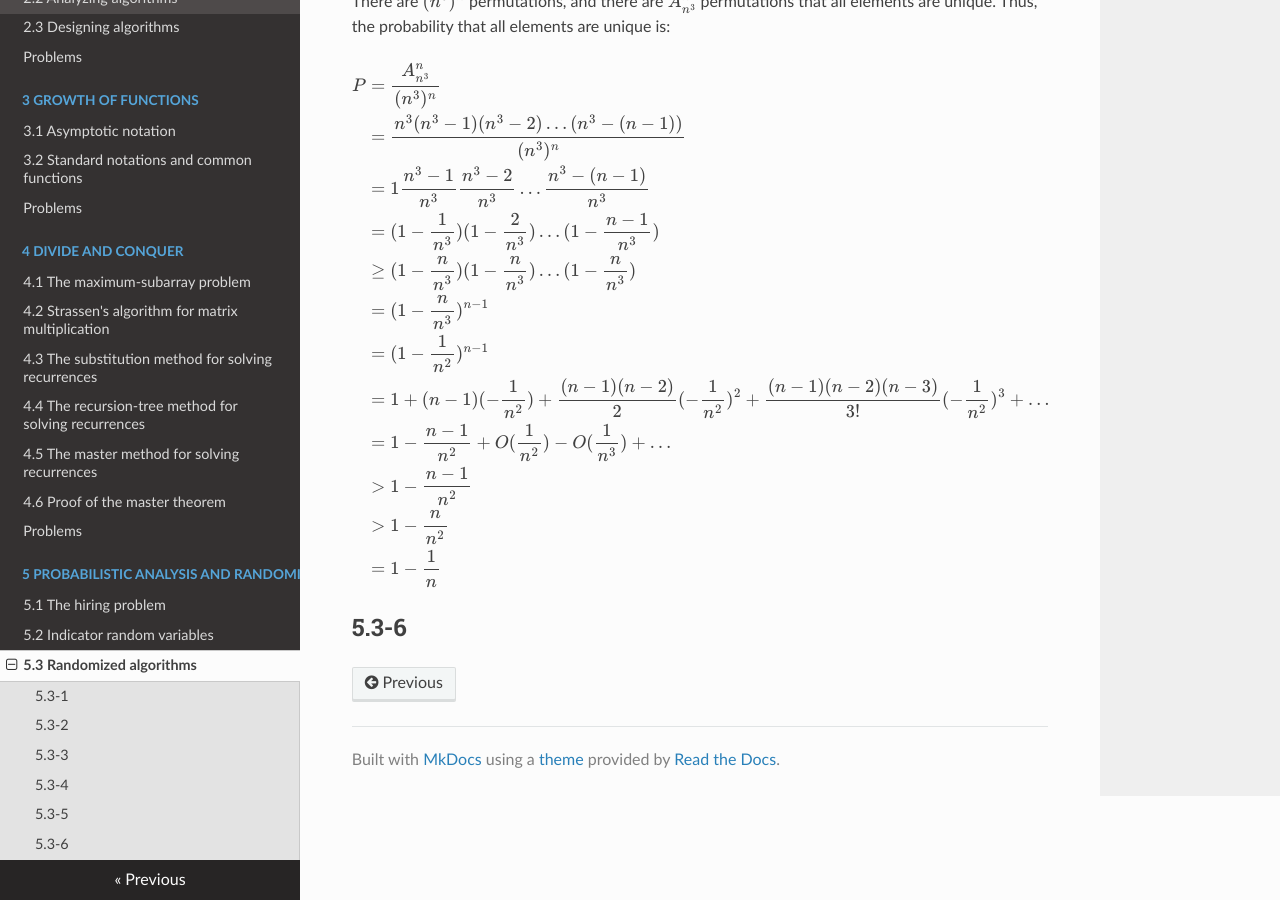
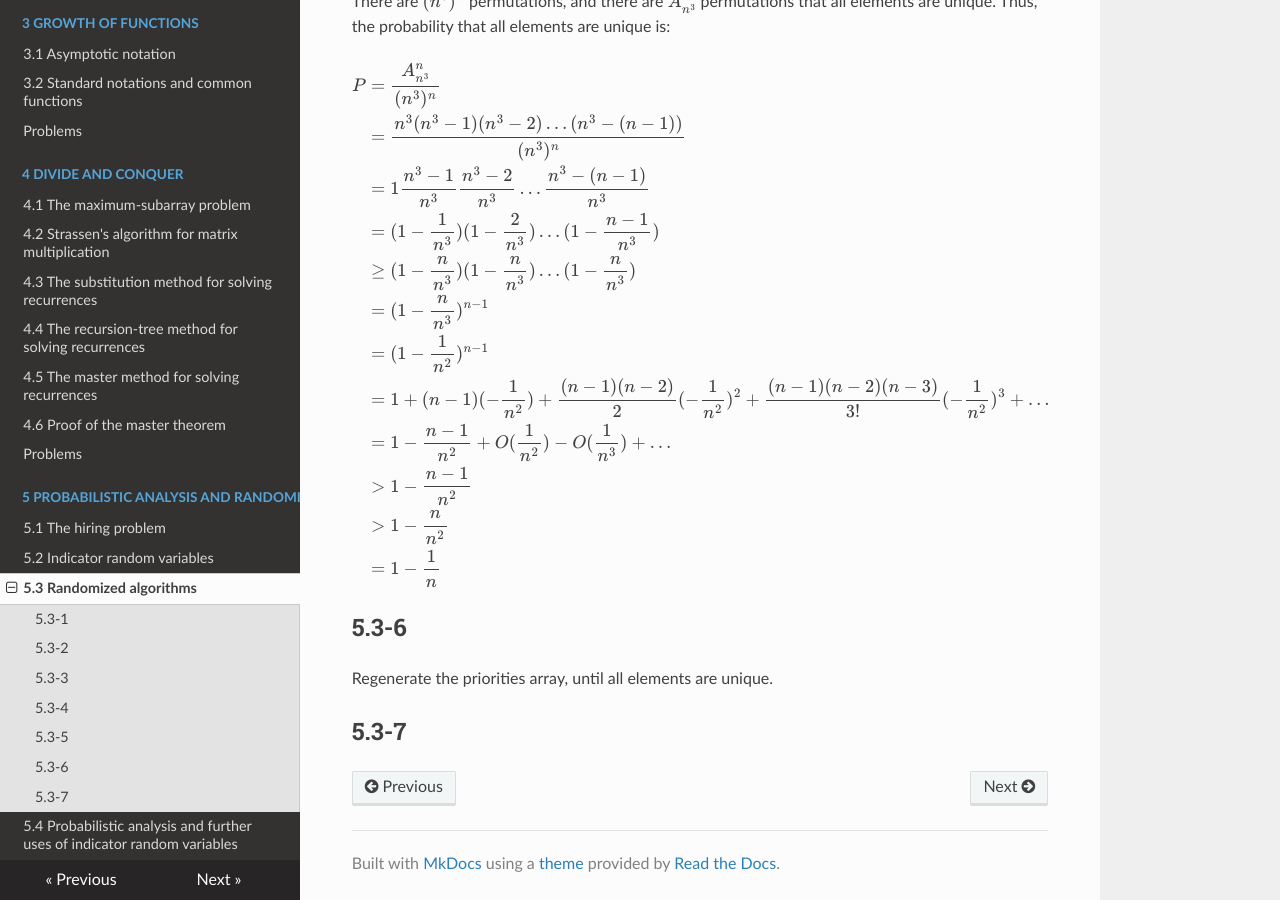
Before and after one commit to Frederick-S/Introduction-to-Algorithms-Notes, an MkDocs documentation site: the page built from docs/5-Probabilistic-Analysis-and-Randomized-Algorithms/5.3-Randomized-algorithms.md, in a window 1280 px wide and 900 px high, scrolled down 1335 px. Built offline with MkDocs 1.6.1, drawn with Linux system fonts in a browser that asks for light colours; nearby versions of some CDN libraries; formulas are drawn with MathJax 3; old or Windows-style settings are respelled for this version of MkDocs.

Commit message:
Init 5.4

```diff
--- a/docs/5-Probabilistic-Analysis-and-Randomized-Algorithms/5.3-Randomized-algorithms.md
+++ b/docs/5-Probabilistic-Analysis-and-Randomized-Algorithms/5.3-Randomized-algorithms.md
@@ -52,3 +52,6 @@ P &=& \frac{A_{n^3}^{n}}{(n^3)^n} \\\
 $$
 
 ## 5.3-6
+Regenerate the priorities array, until all elements are unique.
+
+## 5.3-7
--- a/mkdocs.yml
+++ b/mkdocs.yml
@@ -24,3 +24,4 @@ pages:
     - '5.1 The hiring problem': '5-Probabilistic-Analysis-and-Randomized-Algorithms/5.1-The-hiring-problem.md'
     - '5.2 Indicator random variables': '5-Probabilistic-Analysis-and-Randomized-Algorithms/5.2-Indicator-random-variables.md'
     - '5.3 Randomized algorithms': '5-Probabilistic-Analysis-and-Randomized-Algorithms/5.3-Randomized-algorithms.md'
+    - '5.4 Probabilistic analysis and further uses of indicator random variables': '5-Probabilistic-Analysis-and-Randomized-Algorithms/5.4-Probabilistic-analysis-and-further-uses-of-indicator-random-variables.md'
```
Also changed, not shown: docs/5-Probabilistic-Analysis-and-Randomized-Algorithms/5.4-Probabilistic-analysis-and-further-uses-of-indicator-random-variables.md (added, +2 -0 lines).
